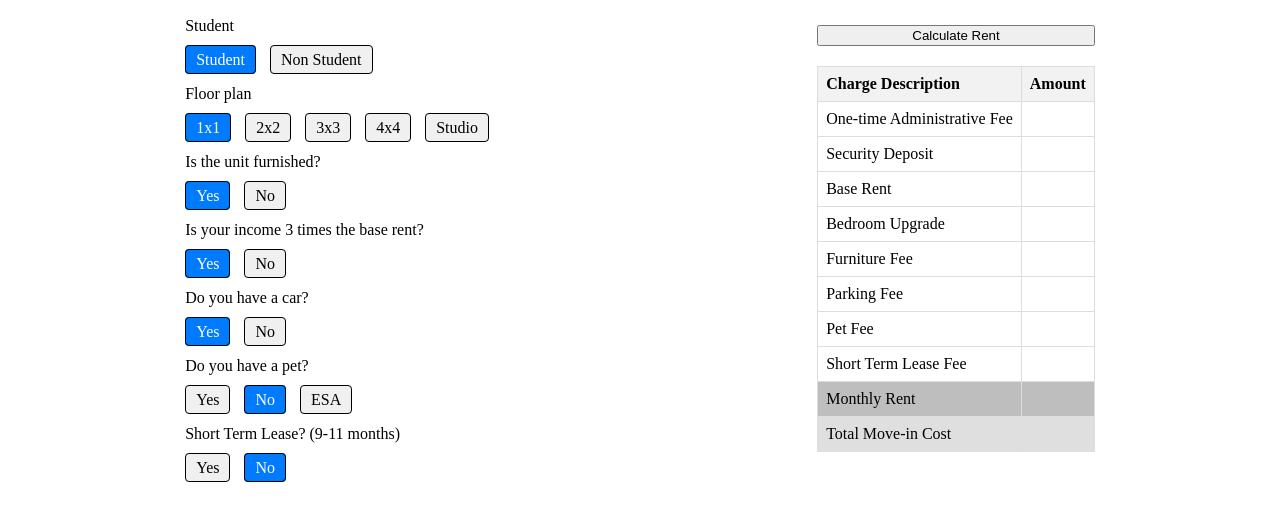
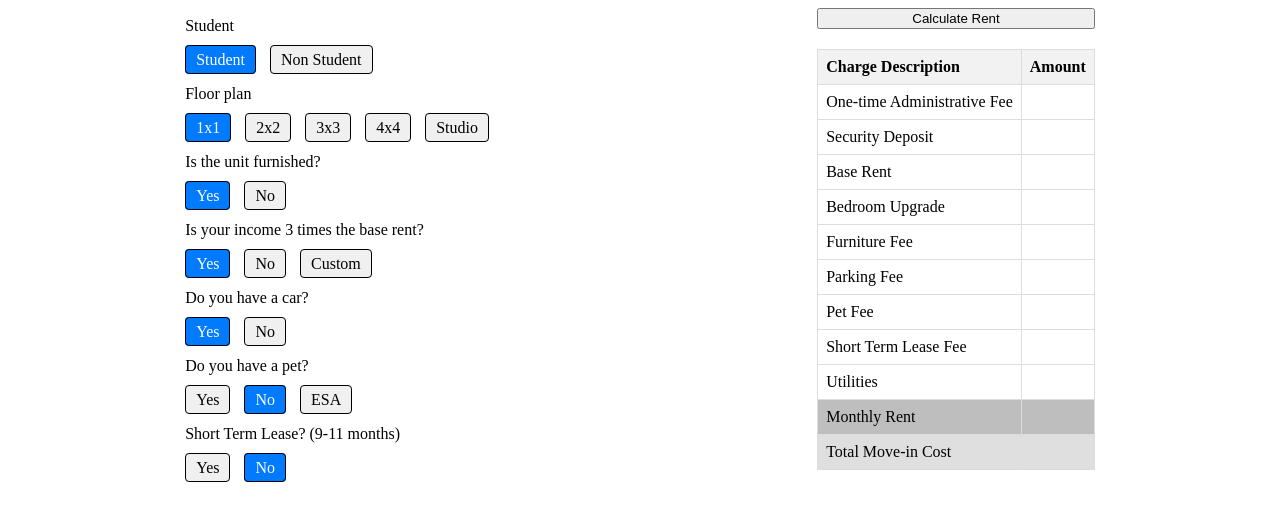
Before and after one commit to yozamby/UPointe-Rent-Calculator, a plain HTML site: page index.html in a window 1280 px wide. Shown: the part 79-600 px from the top of the page. Drawn offline with Linux system fonts and the light colour scheme.

Commit message:
Update index.html

```diff
--- a/index.html
+++ b/index.html
@@ -74,7 +74,11 @@
                 <label for="income_yes">Yes</label>
                 <input type="radio" name="income" class="custom-radio" id="income_no" value="no">
                 <label for="income_no">No</label>
+                <input type="radio" name="income" class="custom-radio" id="income_custom" value="custom">
+                <label for="income_custom">Custom</label>
+                <input type="number" id="custom_security_deposit" placeholder="Enter custom value" style="display:none;">
             </div>
+
 
             <!-- Car -->
             <div>
@@ -113,7 +117,7 @@
             <table class="charges-table">
                 <tr>
                     <th>Charge Description</th>
-                    <th>Amount</th>
+                    <th>Amount        </th>
                 </tr>
                 <tr>
                     <td>One-time Administrative Fee</td>
@@ -151,6 +155,10 @@
                     <td>Short Term Lease Fee</td>
                     <td><span id="short_term_lease_fee"></span></td>
                 </tr>
+                <tr>
+                    <td>Utilities</td>
+                    <td><span id="utilities"></span></td>
+                </tr>
                 <tr class="monthly-total">
                     <td>Monthly Rent</td>
                     <td><span id="total_rent"></span></td>
```
